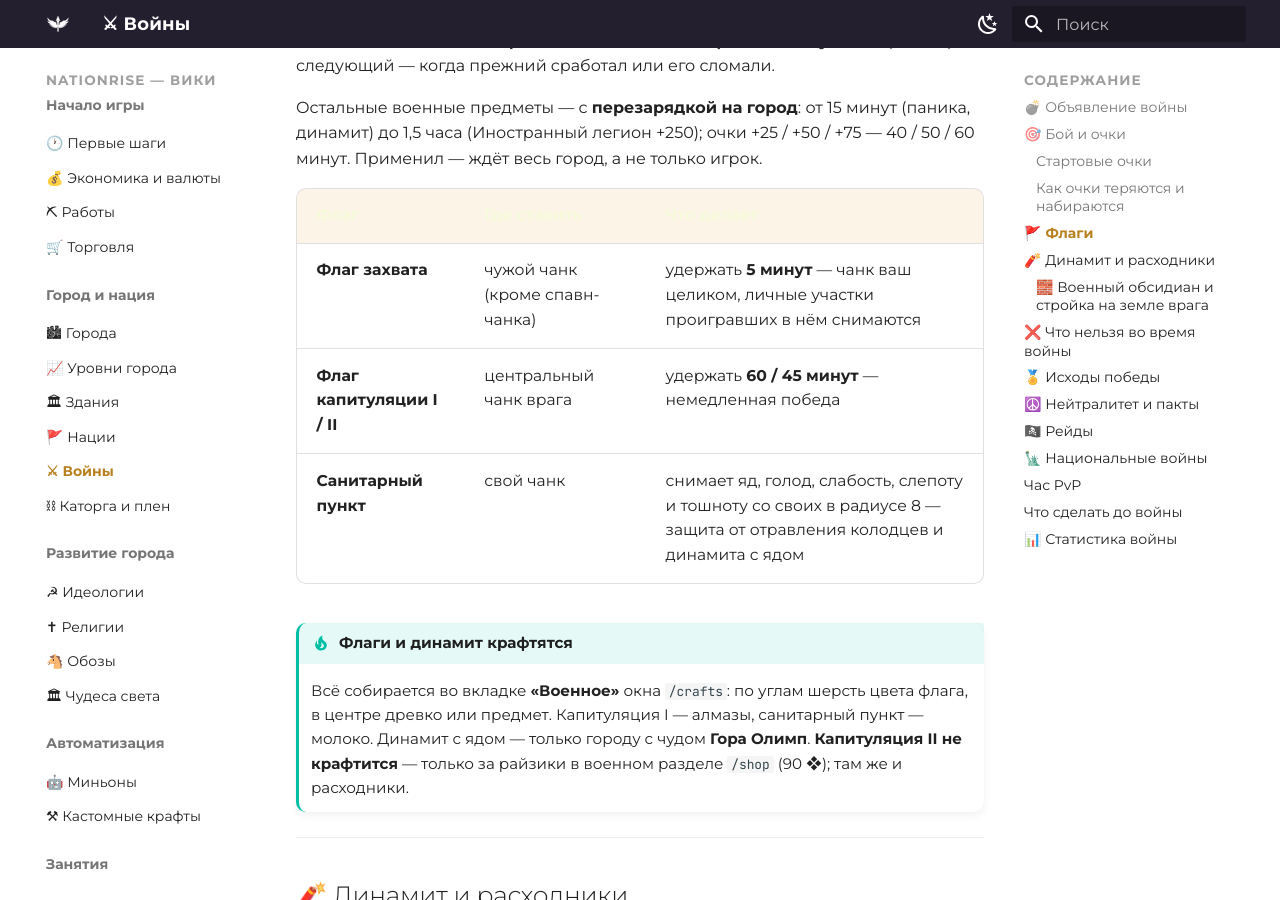
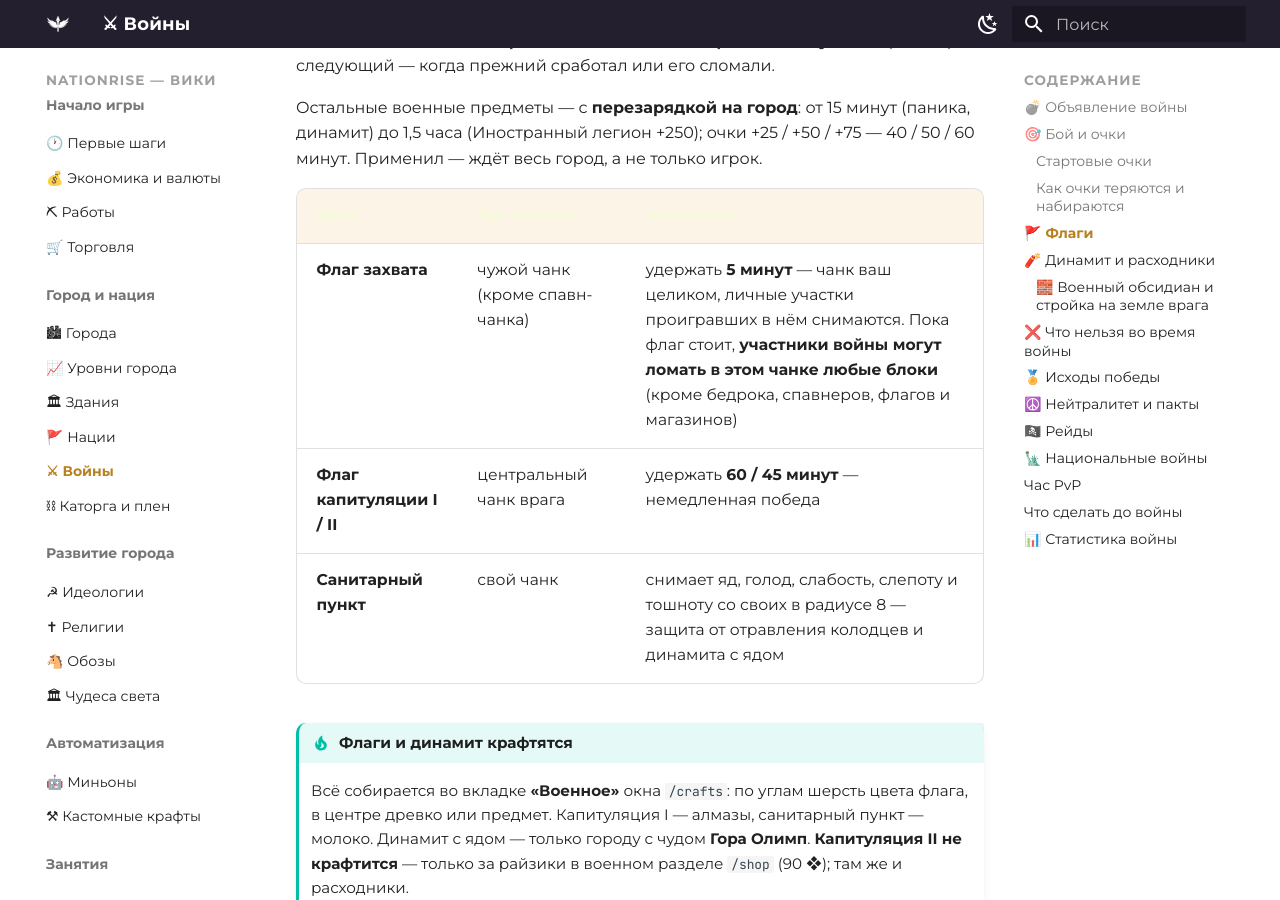
Before and after one commit to zixSSSed/NationRise-Wiki-RU, an MkDocs documentation site: the page built from docs/war.md, in a window 1280 px wide and 900 px high, scrolled down 3581 px. Built offline with MkDocs 1.6.1 and Material for MkDocs 9.7.7, drawn with Linux system fonts in a browser that asks for light colours.

Commit message:
Чанк под флагом захвата: пока флаг стоит и идёт бой, участники войны ломают в нём любые блоки (кроме war.dynamite-immune, флагов, магазинов)
Co-Authored-By: Claude Opus 5.5 <noreply@anthropic.com>

```diff
--- a/docs/war.md
+++ b/docs/war.md
@@ -103,7 +103,7 @@
 
 | Флаг | Где ставить | Что делает |
 |---|---|---|
-| **Флаг захвата** | чужой чанк (кроме спавн-чанка) | удержать **5 минут** — чанк ваш целиком, личные участки проигравших в нём снимаются |
+| **Флаг захвата** | чужой чанк (кроме спавн-чанка) | удержать **5 минут** — чанк ваш целиком, личные участки проигравших в нём снимаются. Пока флаг стоит, **участники войны могут ломать в этом чанке любые блоки** (кроме бедрока, спавнеров, флагов и магазинов) |
 | **Флаг капитуляции I / II** | центральный чанк врага | удержать **60 / 45 минут** — немедленная победа |
 | **Санитарный пункт** | свой чанк | снимает яд, голод, слабость, слепоту и тошноту со своих в радиусе 8 — защита от отравления колодцев и динамита с ядом |
 
```
